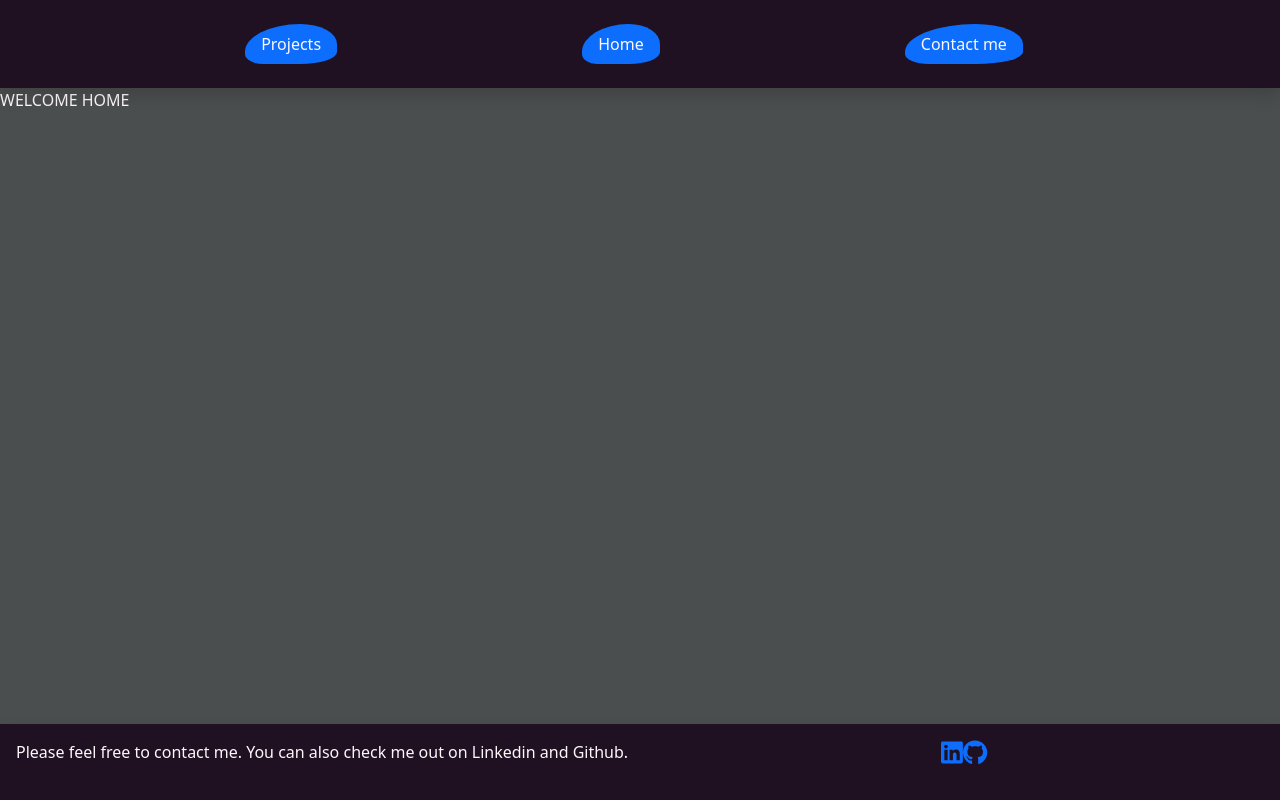
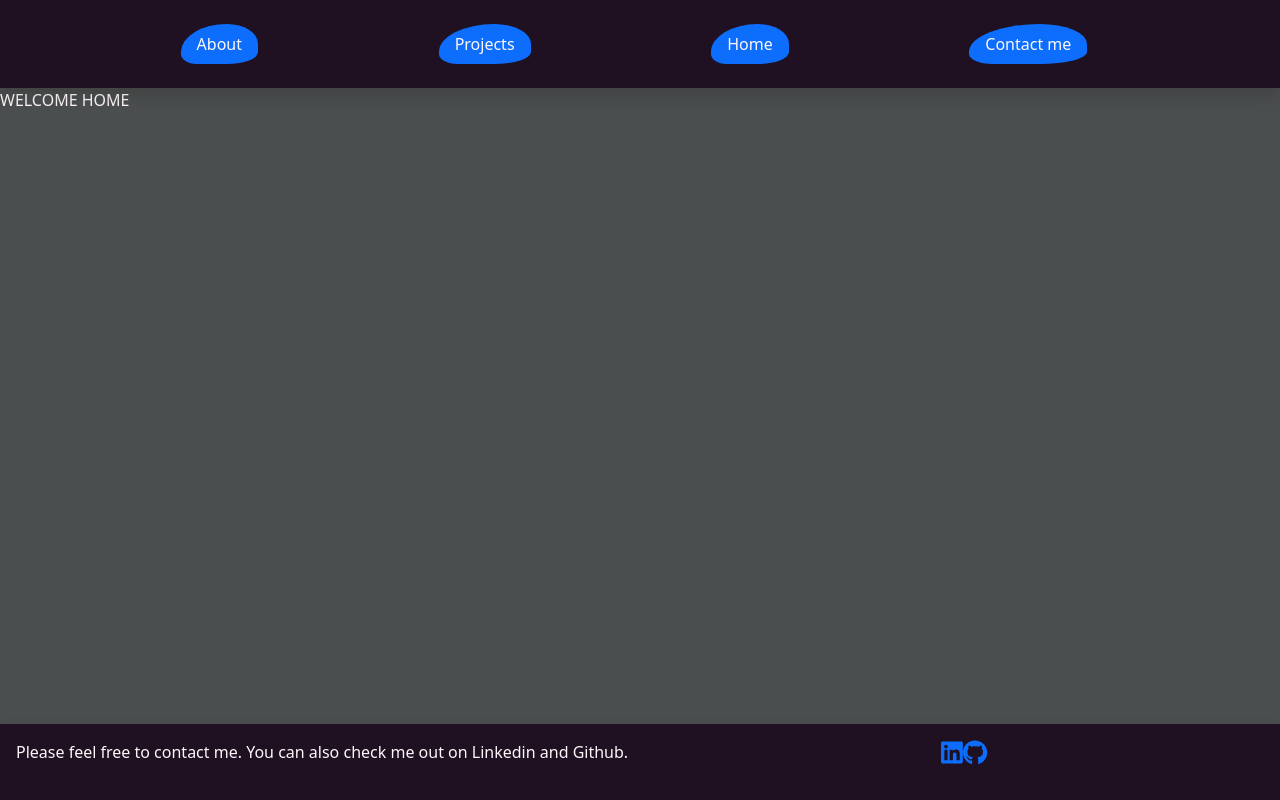
Before and after one commit to 4Charlie4/charlieReactPortfolio, a React (Create React App) app in the folder charlie-portfolio/: page / in a window 1280 px wide. Built offline with nearby package versions, Linux system fonts and the light colour scheme.

Commit message:
page links work

```diff
--- a/charlie-portfolio/src/components/Header/index.js
+++ b/charlie-portfolio/src/components/Header/index.js
@@ -6,13 +6,7 @@ function Header() {
   return (
     <div className="container-fluid headBack pb-4 shadow">
       <header className="row pt-4">
-        <Nav
-          activeKey="/home"
-          onSelect={(selectedKey) => alert(`selected ${selectedKey}`)}
-        >
-          {/* <Nav.Item>
-            <Nav.Link href="/" className="head">Home</Nav.Link>
-  </Nav.Item> */}
+        <Nav activeKey="/home">
           <Navi></Navi>
         </Nav>
       </header>
--- a/charlie-portfolio/src/components/Nav/index.js
+++ b/charlie-portfolio/src/components/Nav/index.js
@@ -1,24 +1,32 @@
 import React from "react";
 import Nav from "react-bootstrap/Nav";
-// import { Link, NavLink } from "react-router-dom";
+import { LinkContainer } from "react-router-bootstrap";
 
 function Navi() {
   return (
     <div className="nav col d-flex justify-content-evenly ">
       <Nav.Item>
-        <Nav.Link href="#projects" className="navItems ">
-          Projects
-        </Nav.Link>
+        <LinkContainer to="/about">
+          <Nav.Link className="navItems">About</Nav.Link>
+        </LinkContainer>
       </Nav.Item>
+
       <Nav.Item>
-        <Nav.Link href="#home" className="navItems">
-          Home
-        </Nav.Link>
+        <LinkContainer to="/projects">
+          <Nav.Link className="navItems">Projects</Nav.Link>
+        </LinkContainer>
       </Nav.Item>
+
       <Nav.Item>
-        <Nav.Link href="#contactMe" className="navItems">
-          Contact me
-        </Nav.Link>
+        <LinkContainer to="/">
+          <Nav.Link className="navItems">Home</Nav.Link>
+        </LinkContainer>
+      </Nav.Item>
+
+      <Nav.Item>
+        <LinkContainer to="/contact">
+          <Nav.Link className="navItems">Contact me</Nav.Link>
+        </LinkContainer>
       </Nav.Item>
     </div>
   );
```
